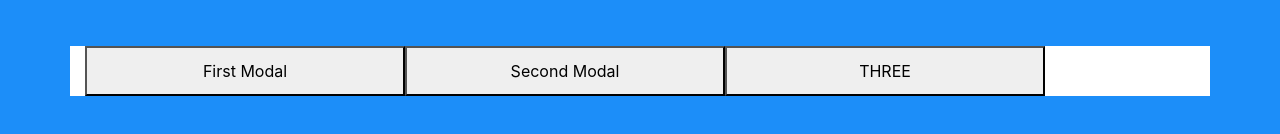
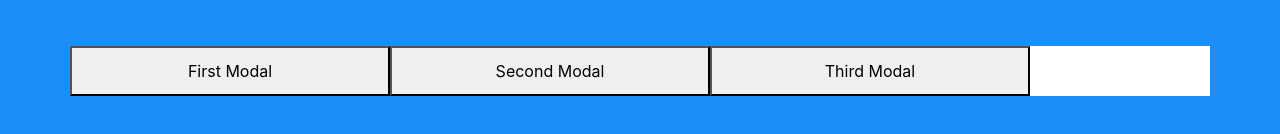
Before and after one commit to jtagaca/StuHub_Public, a React (Create React App) app in the folder client/: page /ktest in a window 1280 px wide. Shown: the part 652-786 px from the top of the page. Built offline with nearby package versions, Linux system fonts and the light colour scheme.

Commit message:
ktest changes

```diff
--- a/client/src/components/ktest.js
+++ b/client/src/components/ktest.js
@@ -110,7 +110,7 @@ function Test(props) {
       </div>
 
       <div className="my-5">
-        <Buttond variant="light">View all Courses</Buttond>{" "}
+        <Buttond variant="light" >View all Courses</Buttond>{" "}
         <Buttond variant="light">View GPA</Buttond>{" "}
         <Buttond variant="light">
           Show letter Grade every student got in the current semester
@@ -135,23 +135,57 @@ function Test(props) {
                 </div>
               </div>
             </div>
-    <div></div>
-            <div class="container">
-              <div class="row">
-                  <button data-toggle="modal" data-target="#myModal">First Modal</button>
-                  <button data-toggle="modal" data-target="#myModal">Second Modal</button>
-                <button>
-                  THREE
-                </button>
+          </div>
+
+          <div class="col-md-12">
+            <div class="modal fade" id="secondModal">
+              <div class="modal-dialog modal-sm">
+                <div class="modal-content">
+                  <div class="modal-header">
+                    <h1>New Query</h1>
+                  </div>
+                  <div class="modal-body">
+                    Put query data here
+                  </div>
+                  <div class="modal-footer">
+                    <input class="btn btn-primary" data-dismiss='modal' value="Close"></input>
+                  </div>
+                </div>
               </div>
             </div>
+          </div>
+
+          <div class="col-md-12">
+            <div class="modal fade" id="thirdModal">
+              <div class="modal-dialog modal-sm">
+                <div class="modal-content">
+                  <div class="modal-header">
+                    <h1>New Query</h1>
+                  </div>
+                  <div class="modal-body">
+                    Put query data here
+                  </div>
+                  <div class="modal-footer">
+                    <input class="btn btn-primary" data-dismiss='modal' value="Close"></input>
+                  </div>
+                </div>
+              </div>
+            </div>
+          </div>
+
+        </div>
+      </div>
+
+      <div className="container">
+        <div className="row">
+            <button data-toggle="modal" data-target="#myModal">First Modal</button>
+            <button data-toggle="modal" data-target="#secondModal">Second Modal</button>
+            <button data-toggle="modal" data-target="#thirdModal">Third Modal</button>
+        </div>
+      </div>
 
 
           </div>
-        </div>
-      </div>
-
-    </div>
 
   );
 
```
